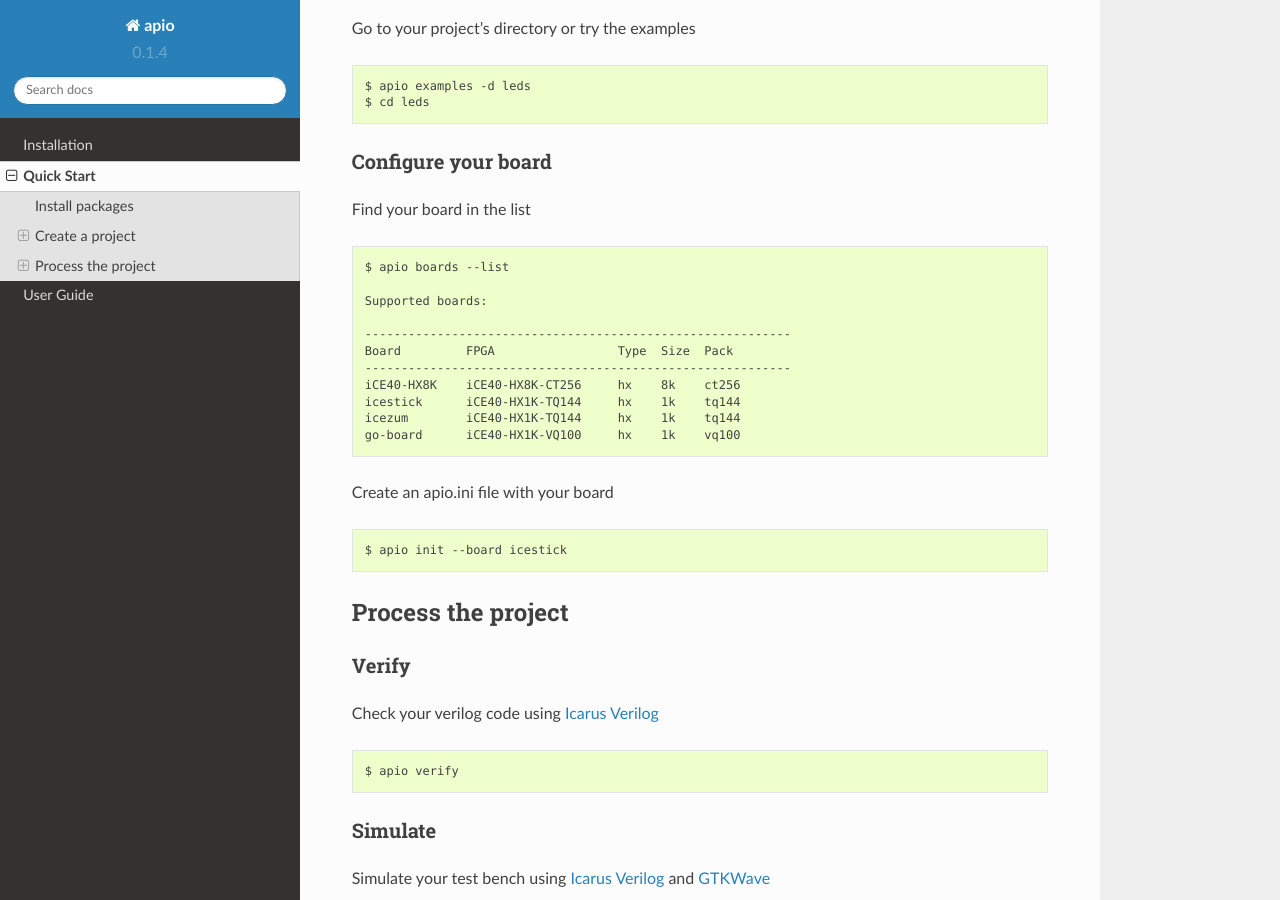
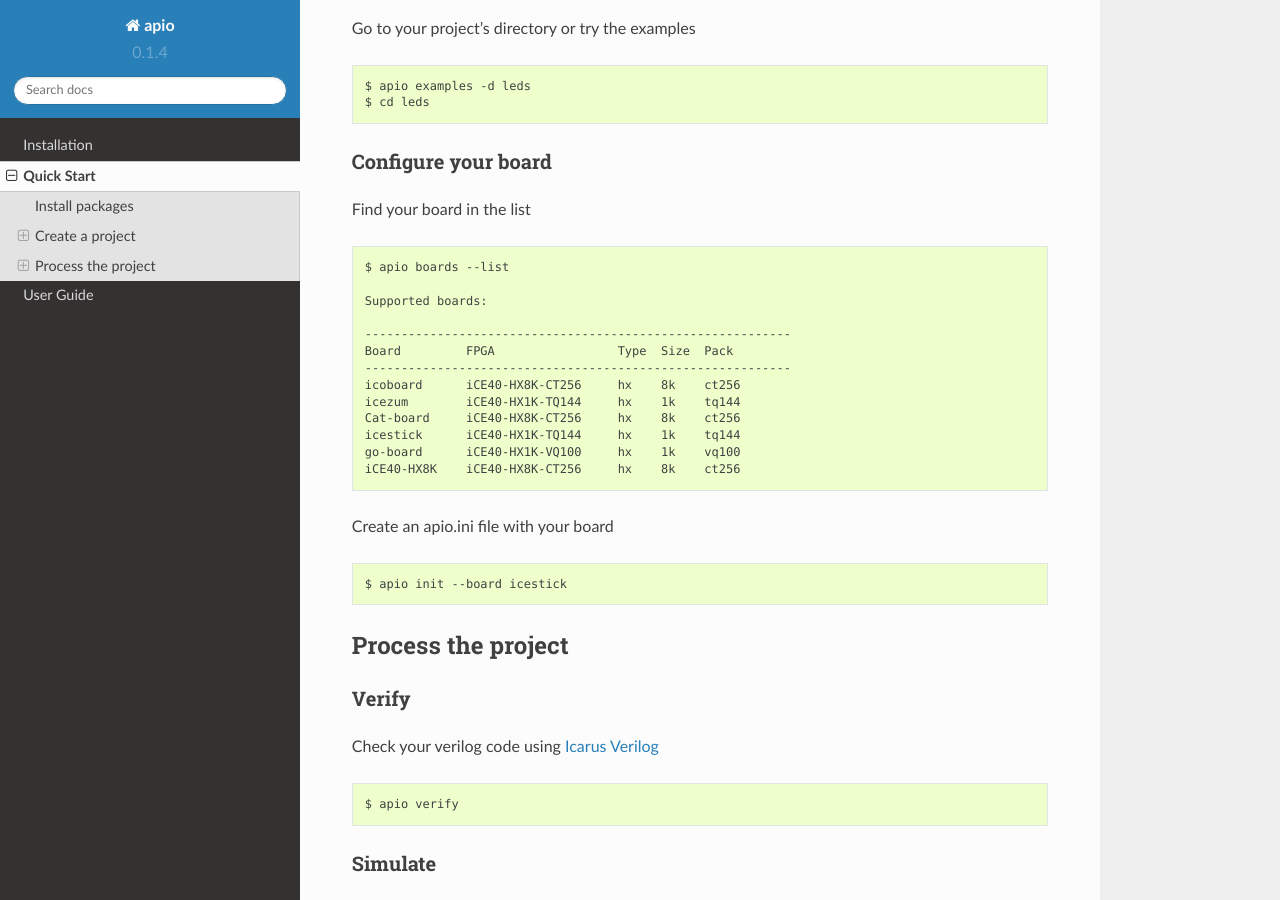
Before and after one commit to FPGAwars/apio, a Sphinx documentation site: the page built from docs/source/quick_start.rst, in a window 1280 px wide and 900 px high, scrolled down 394 px. Built offline with Sphinx 7.4.7 and the Read the Docs theme 2.0.0, drawn with Linux system fonts in a browser that asks for light colours.

```diff
--- a/docs/source/quick_start.rst
+++ b/docs/source/quick_start.rst
@@ -36,10 +36,12 @@ Find your board in the list
   -----------------------------------------------------------
   Board         FPGA                 Type  Size  Pack
   -----------------------------------------------------------
+  icoboard      iCE40-HX8K-CT256     hx    8k    ct256
+  icezum        iCE40-HX1K-TQ144     hx    1k    tq144
+  Cat-board     iCE40-HX8K-CT256     hx    8k    ct256
+  icestick      iCE40-HX1K-TQ144     hx    1k    tq144
+  go-board      iCE40-HX1K-VQ100     hx    1k    vq100
   iCE40-HX8K    iCE40-HX8K-CT256     hx    8k    ct256
-  icestick      iCE40-HX1K-TQ144     hx    1k    tq144
-  icezum        iCE40-HX1K-TQ144     hx    1k    tq144
-  go-board      iCE40-HX1K-VQ100     hx    1k    vq100
 
 Create an apio.ini file with your board
 
--- a/setup.py
+++ b/setup.py
@@ -4,7 +4,7 @@ from setuptools import setup
 
 setup(
     name='apio',
-    version='0.1.6.2',
+    version='0.1.6.3',
     description='Experimental micro-ecosystem for open FPGAs',
     author='Jesús Arroyo Torrens',
     author_email='jesus.jkhlg@gmail.com',
```
Also changed, not shown: README.md (+1 -0 lines), 1 other file.
